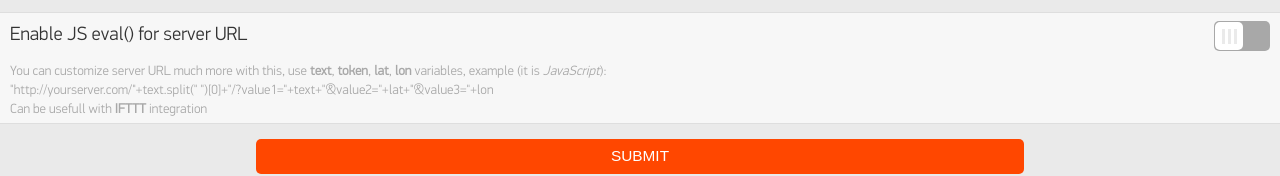
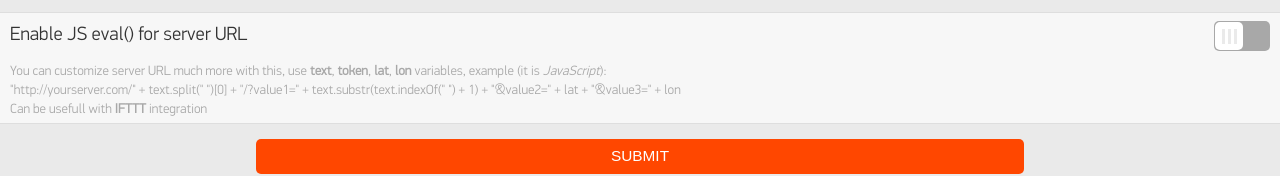
Before and after one commit to bahbka/pebble-talk2web, a plain HTML site: page index.html in a window 1280 px wide. Shown: the part 621-797 px from the top of the page. Drawn offline with Linux system fonts and the light colour scheme.

Commit message:
updated eval example

```diff
--- a/index.html
+++ b/index.html
@@ -88,7 +88,7 @@ vim: sw=2 ts=2 expandtab ai
       Enable JS eval() for server URL
       <input id="enableEval" type="checkbox" class="item-toggle">
     </label>
-    <div class='item-container-footer'>You can customize server URL much more with this, use <b>text</b>, <b>token</b>, <b>lat</b>, <b>lon</b> variables, example (it is <i>JavaScript</i>):<br>"http://yourserver.com/"+text.split(" ")[0]+"/?value1="+text+"&value2="+lat+"&value3="+lon<br>Can be usefull with <b>IFTTT</b> integration</div>
+    <div class='item-container-footer'>You can customize server URL much more with this, use <b>text</b>, <b>token</b>, <b>lat</b>, <b>lon</b> variables, example (it is <i>JavaScript</i>):<br>"http://yourserver.com/" + text.split(" ")[0] + "/?value1=" + text.substr(text.indexOf(" ") + 1) + "&value2=" + lat + "&value3=" + lon<br>Can be usefull with <b>IFTTT</b> integration</div>
   </div>
 </div>
 
```
